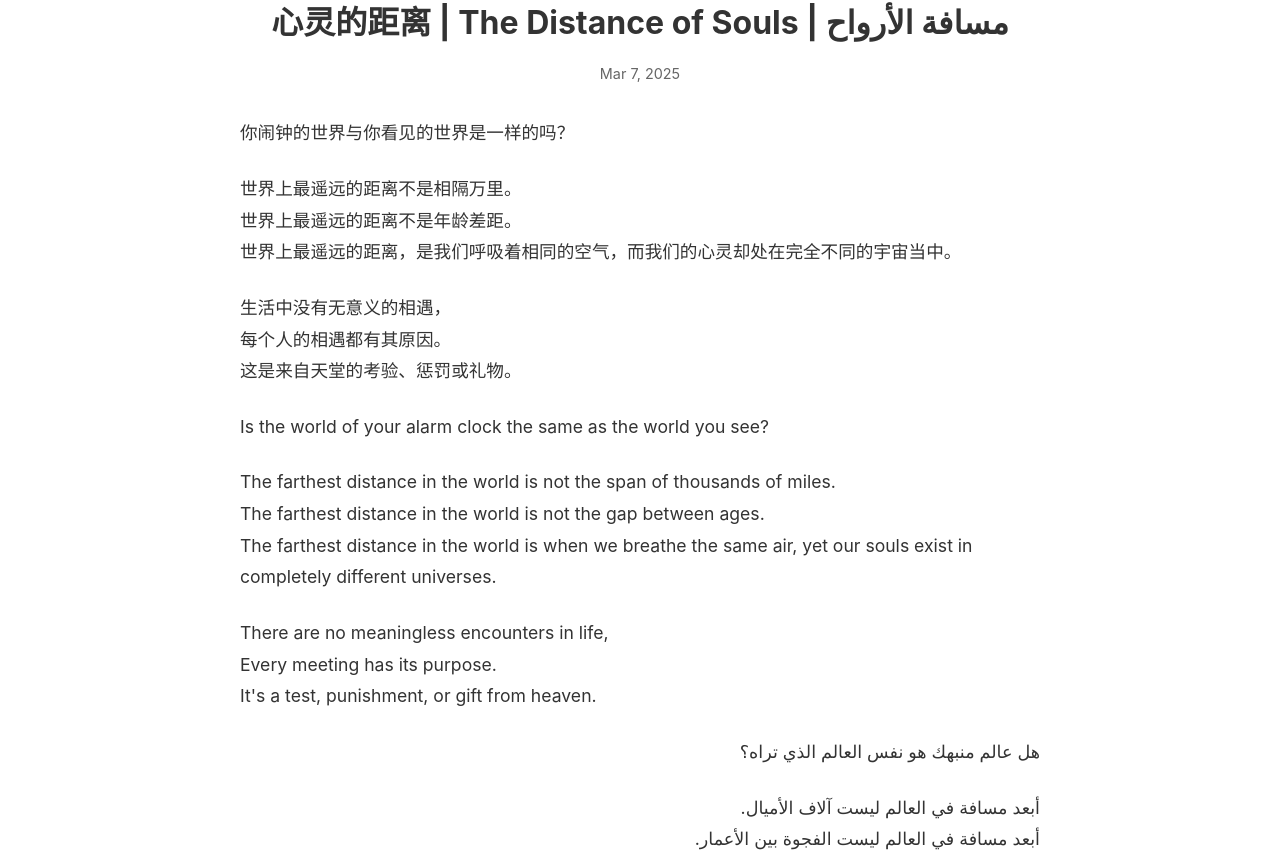
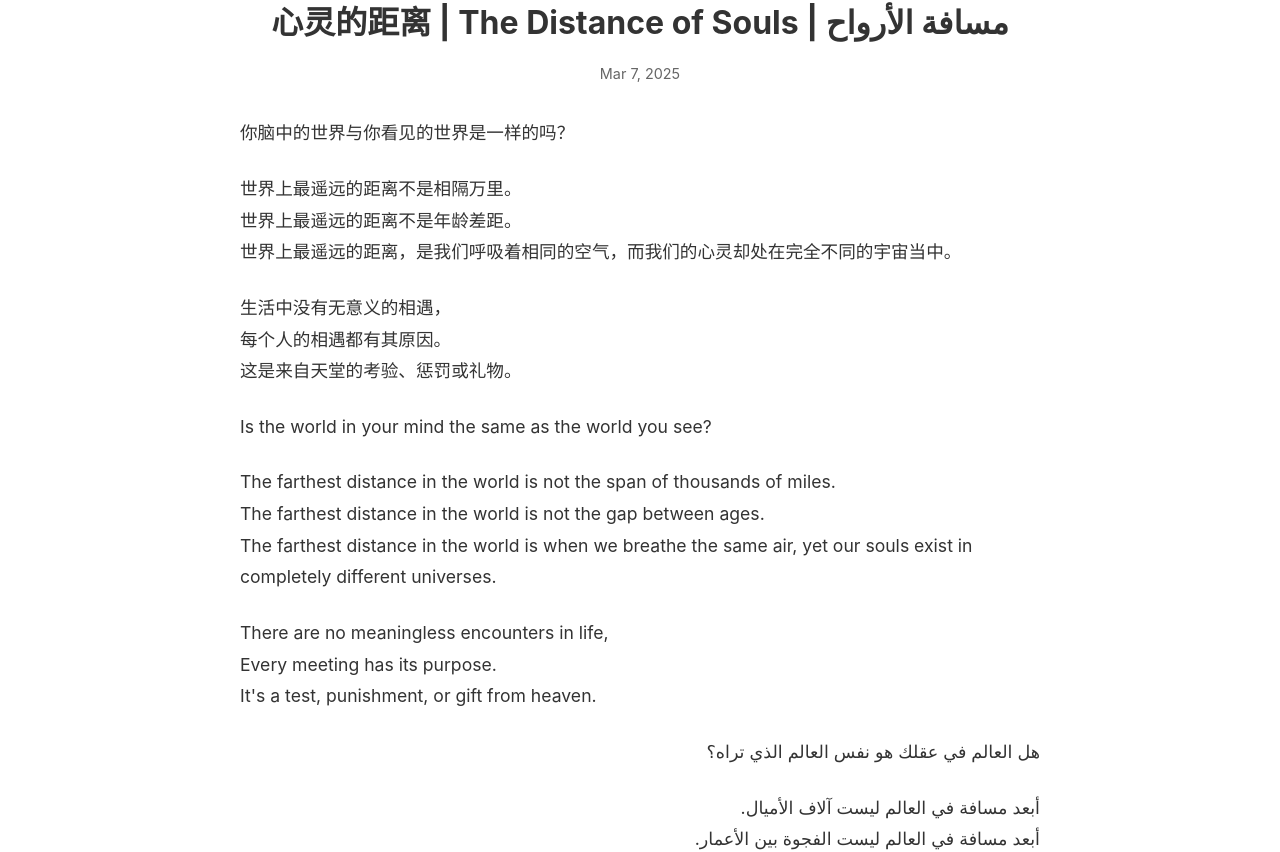
Before and after one commit to hobe-translator/hobe-translator.github.io, a Jekyll site: the page built from _posts/2025-03-07-the-farthest-distance.md, in a window 1280 px wide and 1393 px high. Shown: the part 138-990 px from the top of the window. Built offline with Jekyll 4.4.1, drawn with Linux system fonts in a browser that asks for light colours.

Commit message:
修正：将'闹钟'改为'脑中'并更新相应翻译

```diff
--- a/_posts/2025-03-07-the-farthest-distance.md
+++ b/_posts/2025-03-07-the-farthest-distance.md
@@ -5,7 +5,7 @@ date: 2025-03-07 23:30:00 +0800
 ---
 
 <div class="post-content-zh">
-  <p>你闹钟的世界与你看见的世界是一样的吗？</p>
+  <p>你脑中的世界与你看见的世界是一样的吗？</p>
   <p>世界上最遥远的距离不是相隔万里。<br>
   世界上最遥远的距离不是年龄差距。<br>
   世界上最遥远的距离，是我们呼吸着相同的空气，而我们的心灵却处在完全不同的宇宙当中。</p>
@@ -16,7 +16,7 @@ date: 2025-03-07 23:30:00 +0800
 </div>
 
 <div class="post-content-en">
-  <p>Is the world of your alarm clock the same as the world you see?</p>
+  <p>Is the world in your mind the same as the world you see?</p>
   <p>The farthest distance in the world is not the span of thousands of miles.<br>
   The farthest distance in the world is not the gap between ages.<br>
   The farthest distance in the world is when we breathe the same air, yet our souls exist in completely different universes.</p>
@@ -27,7 +27,7 @@ date: 2025-03-07 23:30:00 +0800
 </div>
 
 <div class="post-content-ar" dir="rtl">
-  <p>هل عالم منبهك هو نفس العالم الذي تراه؟</p>
+  <p>هل العالم في عقلك هو نفس العالم الذي تراه؟</p>
   <p>أبعد مسافة في العالم ليست آلاف الأميال.<br>
   أبعد مسافة في العالم ليست الفجوة بين الأعمار.<br>
   أبعد مسافة في العالم هي عندما نتنفس نفس الهواء، لكن أرواحنا موجودة في أكوان مختلفة تماماً.</p>
```
